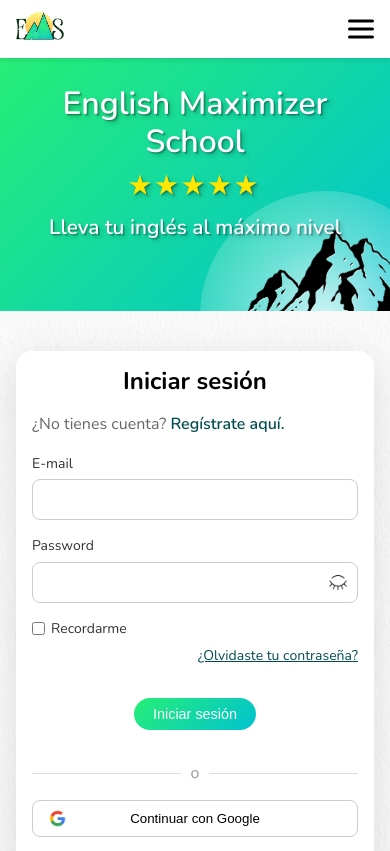
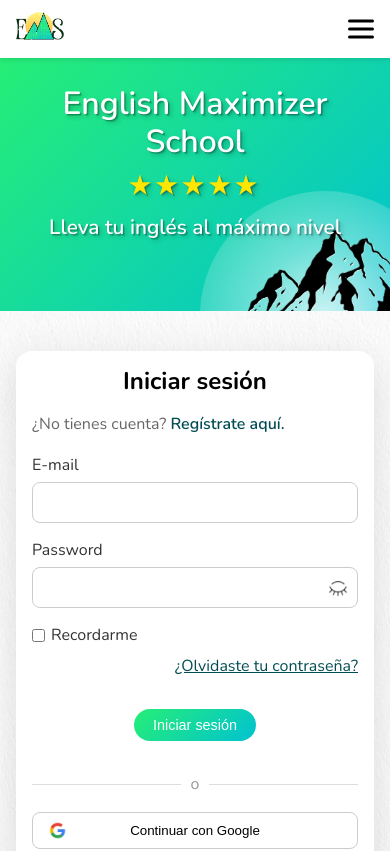
Before and after one commit to oksanaVLC/EMS_English_School, an Angular app: page /login in a window 390 px wide. Shown: the top 851 px of the page. Built offline with nearby package versions, Linux system fonts and the light colour scheme; a web font is replaced by a local one.

Commit message:
fix(auth pages): fix password visibility icon bug and adjust responsive layout

```diff
--- a/src/app/app.html
+++ b/src/app/app.html
@@ -1,4 +1,5 @@
 <app-navbar></app-navbar>
 <app-header></app-header>
 <router-outlet />
+<app-tags></app-tags>
 <app-footer></app-footer>
--- a/src/app/app.ts
+++ b/src/app/app.ts
@@ -4,10 +4,11 @@ import { RouterOutlet } from '@angular/router';
 import { Footer } from './shared/components/footer/footer';
 import { Header } from './shared/components/header/header';
 import { Navbar } from './shared/components/navbar/navbar';
+import { Tags } from './shared/components/tags/tags';
 
 @Component({
   selector: 'app-root',
-  imports: [RouterOutlet, Navbar, Header, Footer],
+  imports: [RouterOutlet, Navbar, Header, Footer, Tags],
   templateUrl: './app.html',
   styleUrl: './app.scss',
 })
--- a/src/app/features/auth/pages/login/login.html
+++ b/src/app/features/auth/pages/login/login.html
@@ -42,12 +42,22 @@
           <label>Password</label>
 
           <div class="password-wrapper">
-            <input [type]="showPassword ? 'text' : 'password'" formControlName="password" />
+            <input
+              [type]="showPassword ? 'text' : 'password'"
+              formControlName="password"
+              autocomplete="new-password"
+              spellcheck="false"
+            />
 
-            <button type="button" class="toggle" (click)="togglePassword($event)" tabindex="-1">
+            <button
+              type="button"
+              class="toggle"
+              (click)="togglePassword($event)"
+              aria-label="toggle password visibility"
+            >
               <img
                 [src]="showPassword ? '/images/opened_eye.png' : '/images/closed_eye.png'"
-                alt="toggle password visibility"
+                alt=""
                 draggable="false"
               />
             </button>
--- a/src/app/features/auth/pages/login/login.scss
+++ b/src/app/features/auth/pages/login/login.scss
@@ -28,7 +28,7 @@
 }
 
 label {
-  font-size: 14px;
+  font-size: 1rem;
   font-weight: 500;
   color: #333;
 }
@@ -82,6 +82,7 @@ input.ng-invalid.ng-touched {
 
 .subtitle {
   color: #666;
+  font-size: 1rem;
 
   .link {
     font-weight: 600;
@@ -134,12 +135,11 @@ input.ng-invalid.ng-touched {
 .remember {
   display: flex;
   gap: 6px;
-  font-size: 14px;
 }
 
 .forgot {
   color: var(--color-accent);
-  font-size: 14px;
+
   cursor: pointer;
   text-decoration: underline;
 }
@@ -301,25 +301,54 @@ a {
   font-size: 14px;
 }
 
-.password-wrapper .toggle {
+.password-wrapper {
+  position: relative;
+  isolation: isolate;
+
+  input {
+    width: 100%;
+    padding-right: 40px;
+  }
+
+  .toggle {
+    position: absolute;
+    right: 10px;
+    top: 50%;
+    transform: translateY(-50%);
+
+    z-index: 10;
+
     background: transparent;
     border: none;
     padding: 0;
-  cursor: pointer;
+    margin: 0;
+    line-height: 0;
 
     display: flex;
     align-items: center;
     justify-content: center;
+
+    cursor: pointer;
+
+    -webkit-tap-highlight-color: transparent;
   }
 
-.password-wrapper .toggle:focus,
-.password-wrapper .toggle:focus-visible {
-  outline: none;
-  box-shadow: none;
-  background: transparent;
+  .toggle img {
+    width: 20px;
+    height: 20px;
+
+    display: block;
+    backface-visibility: hidden;
+    transform: translateZ(0);
+  }
 }
 
-.password-wrapper input:focus {
-  position: relative;
-  z-index: 1;
+/* 🔥 elimina iconos nativos del navegador */
+input::-ms-reveal,
+input::-ms-clear {
+  display: none;
 }
+
+input::-webkit-credentials-auto-fill-button {
+  display: none !important;
+}
--- a/src/app/features/auth/pages/register/register.html
+++ b/src/app/features/auth/pages/register/register.html
@@ -65,17 +65,22 @@
           <label>Password</label>
 
           <div class="password-wrapper">
-            <input [type]="showPassword ? 'text' : 'password'" formControlName="password" />
+            <input
+              [type]="showPassword ? 'text' : 'password'"
+              formControlName="password"
+              autocomplete="new-password"
+              spellcheck="false"
+            />
 
             <button
               type="button"
               class="toggle"
               (click)="showPassword = !showPassword"
-              tabindex="-1"
+              aria-label="toggle password visibility"
             >
               <img
                 [src]="showPassword ? '/images/opened_eye.png' : '/images/closed_eye.png'"
-                alt="toggle password visibility"
+                alt=""
                 draggable="false"
               />
             </button>
--- a/src/app/features/auth/pages/register/register.scss
+++ b/src/app/features/auth/pages/register/register.scss
@@ -12,7 +12,6 @@
 
   width: 100%;
   max-width: 1000px;
-  max-height: calc(100vh - 48px);
 
   border-radius: 16px;
   overflow: hidden;
@@ -28,7 +27,7 @@
 }
 
 label {
-  font-size: 14px;
+  font-size: 1rem;
   font-weight: 500;
   color: #333;
 }
@@ -82,6 +81,7 @@ input.ng-invalid.ng-touched {
 
 .subtitle {
   color: #666;
+  font-size: 1rem;
 
   .link {
     font-weight: 600;
@@ -95,23 +95,54 @@ input.ng-invalid.ng-touched {
 
 .password-wrapper {
   position: relative;
+  isolation: isolate; /* 🔥 clave para evitar overlays raros */
+
+  input {
+    width: 100%;
+    padding-right: 40px; /* espacio para el icono */
+  }
 
   .toggle {
     position: absolute;
     right: 10px;
     top: 50%;
     transform: translateY(-50%);
+
+    z-index: 10;
+
+    background: transparent;
+    border: none;
+    padding: 0;
+    margin: 0;
+    line-height: 0;
+
+    display: flex;
+    align-items: center;
+    justify-content: center;
+
     cursor: pointer;
 
-    img {
-      width: 20px;
-      height: 20px;
-    }
+    -webkit-tap-highlight-color: transparent;
   }
 
-  input {
-    width: 100%;
+  .toggle img {
+    width: 20px;
+    height: 20px;
+
+    display: block;
+    backface-visibility: hidden;
+    transform: translateZ(0);
   }
+}
+
+/* 🔥 elimina iconos nativos de Chrome/Edge */
+input::-ms-reveal,
+input::-ms-clear {
+  display: none;
+}
+
+input::-webkit-credentials-auto-fill-button {
+  display: none !important;
 }
 
 .button-wrapper {
--- a/src/app/features/dashboard/admin/admin.html
+++ b/src/app/features/dashboard/admin/admin.html
@@ -6,38 +6,18 @@
       <span class="accent">{{ userName() }}</span
       >!
     </h1>
-    <h2>¿Qué toca hacer hoy?</h2>
+    <h2>¿Qué toca revisar hoy?</h2>
   </div>
 
   <div class="dashboard-grid">
     <!-- VER -->
     <div class="card view">
-      <h2>Ver</h2>
+      <h2>Acciones</h2>
       <ul>
-        <li><a routerLink="/admin/users">Ver la lista de usuarios</a></li>
-        <li><a routerLink="/admin/blog">Ver la lista de artículos del blog</a></li>
-        <li><a routerLink="/admin/categories">Ver categorías</a></li>
-      </ul>
-    </div>
-
-    <!-- CREAR -->
-    <div class="card create">
-      <h2>Crear</h2>
-      <ul>
-        <li><a routerLink="/admin/users/new">Agregar usuario</a></li>
-        <li><a routerLink="/admin/blog/new">Crear artículo</a></li>
-        <li><a routerLink="/admin/categories/new">Crear categoría</a></li>
+        <li><a routerLink="/admin/users">lista de usuarios registrados</a></li>
+        <li><a routerLink="/admin/blog">Lista de entradas del blog</a></li>
+        <li><a routerLink="/admin/categories">Lista de lecciones creadas</a></li>
       </ul>
     </div>
   </div>
-
-  <!-- TAGS / PILLS -->
-  <div class="pills">
-    <button>Gramática</button>
-    <button>Vocabulario</button>
-    <button>Pronunciación</button>
-    <button>Listening</button>
-    <button>Speaking</button>
-    <button>Writing</button>
-  </div>
 </div>
--- a/src/app/features/dashboard/admin/admin.scss
+++ b/src/app/features/dashboard/admin/admin.scss
@@ -100,31 +100,3 @@
     text-align: left;
   }
 }
-
-/* PILLS */
-.pills {
-  margin-top: 2rem;
-  display: flex;
-  flex-wrap: wrap;
-  gap: 10px;
-  justify-content: center;
-}
-
-.pills button {
-  background: #e5e9ed;
-  border: none;
-  border-radius: 20px;
-  padding: 0.5rem 1rem;
-  cursor: pointer;
-
-  font-size: 0.85rem;
-  color: #555;
-
-  transition: all 0.2s ease;
-}
-
-.pills button:hover {
-  background: var(--color-accent);
-  color: white;
-  transform: translateY(-2px);
-}
--- /dev/null
+++ b/src/app/shared/components/tags/tags.html
@@ -0,0 +1,9 @@
+<!-- TAGS / PILLS -->
+<div class="pills">
+  <button>Gramática</button>
+  <button>Vocabulario</button>
+  <button>Pronunciación</button>
+  <button>Listening</button>
+  <button>Speaking</button>
+  <button>Writing</button>
+</div>
--- /dev/null
+++ b/src/app/shared/components/tags/tags.scss
@@ -0,0 +1,26 @@
+.pills {
+  margin: 2rem 0.5rem;
+  display: flex;
+  flex-wrap: wrap;
+  gap: 10px;
+  justify-content: center;
+}
+
+.pills button {
+  background: #e5e9ed;
+  border: none;
+  border-radius: 20px;
+  padding: 0.5rem 1rem;
+  cursor: pointer;
+
+  font-size: 0.85rem;
+  color: #555;
+
+  transition: all 0.2s ease;
+}
+
+.pills button:hover {
+  background: var(--color-accent);
+  color: white;
+  transform: translateY(-2px);
+}
```
Also changed, not shown: src/app/shared/components/tags/tags.ts (added, +13 -0 lines), 1 other file (tests, documents, lock files or other folders). Lines whose indentation alone changed are shown as unchanged.
